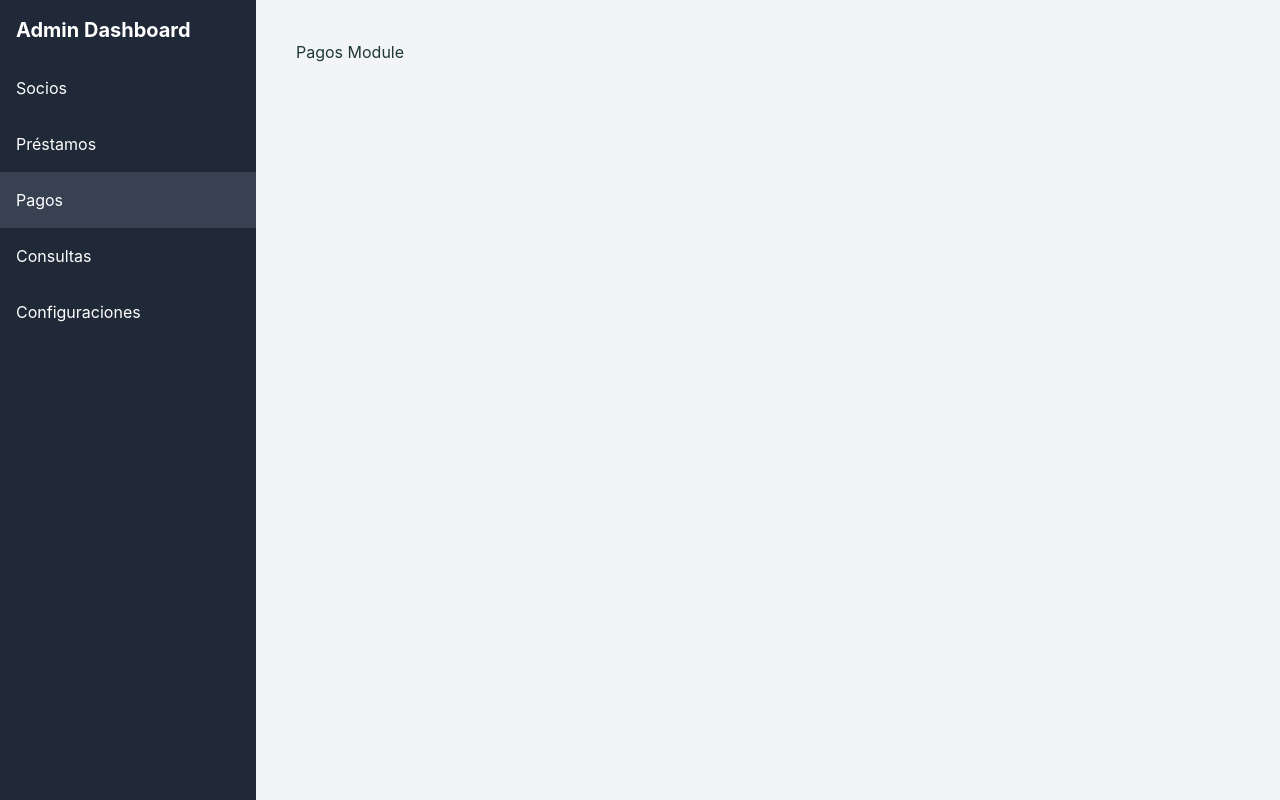
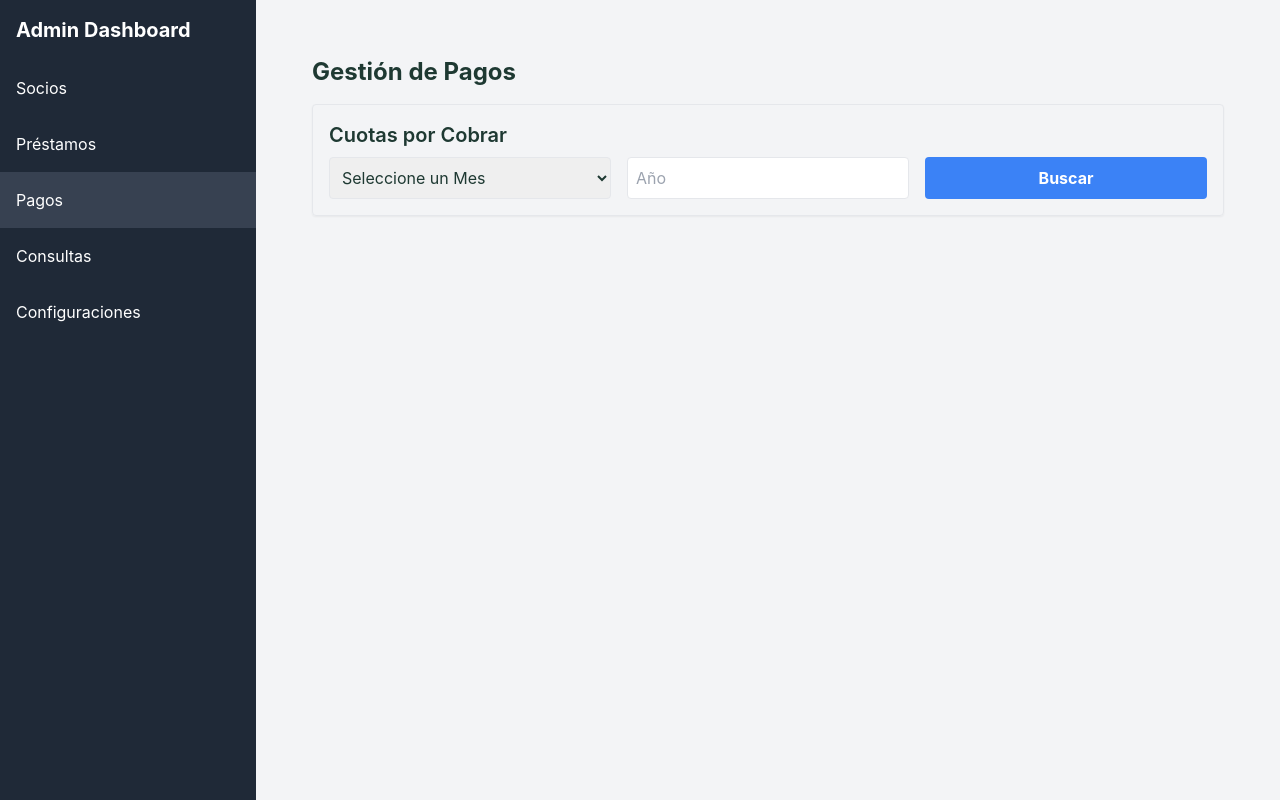
Before and after one commit to fenixlife1978/PRESTA-DOLARES, a Next.js app: page /admin in a window 1280 px wide. Both pictures are taken after a click on the item "Pagos". Built offline with nearby package versions, Linux system fonts and the light colour scheme.

Commit message:
Actualizacion de nuevos cambios en la web

```diff
--- /dev/null
+++ b/components/Pagos.js
@@ -0,0 +1,110 @@
+
+import { useState } from 'react';
+
+const PagosModule = () => {
+  const [socios, setSocios] = useState([
+    { id: 1, nombreCompleto: 'Juan Pérez', cedula: '12345678' },
+    { id: 2, nombreCompleto: 'Ana Gómez', cedula: '87654321' },
+  ]);
+
+  const [cuotas, setCuotas] = useState([
+    { socioId: 1, monto: 50, fechaVencimiento: '2024-07-15' },
+    { socioId: 2, monto: 50, fechaVencimiento: '2024-07-15' },
+    { socioId: 1, monto: 50, fechaVencimiento: '2024-08-15' },
+  ]);
+
+  const [mesSeleccionado, setMesSeleccionado] = useState('');
+  const [anioSeleccionado, setAnioSeleccionado] = useState('');
+  const [cuotasPorCobrar, setCuotasPorCobrar] = useState([]);
+
+  const handleBuscarCuotas = () => {
+    if (!mesSeleccionado || !anioSeleccionado) {
+      alert('Por favor, seleccione un mes y un año.');
+      return;
+    }
+
+    const cuotasFiltradas = cuotas.filter(cuota => {
+      const fecha = new Date(cuota.fechaVencimiento);
+      return (
+        fecha.getMonth() + 1 === parseInt(mesSeleccionado) &&
+        fecha.getFullYear() === parseInt(anioSeleccionado)
+      );
+    });
+
+    setCuotasPorCobrar(cuotasFiltradas);
+  };
+
+  const getNombreSocio = (socioId) => {
+    const socio = socios.find(s => s.id === socioId);
+    return socio ? socio.nombreCompleto : 'Desconocido';
+  };
+
+  return (
+    <div className="container mx-auto p-4">
+      <h2 className="text-2xl font-bold mb-4">Gestión de Pagos</h2>
+
+      <div className="mb-4 p-4 border rounded shadow-sm">
+        <h3 className="text-xl font-semibold mb-2">Cuotas por Cobrar</h3>
+        <div className="grid grid-cols-1 md:grid-cols-3 gap-4">
+          <select
+            value={mesSeleccionado}
+            onChange={(e) => setMesSeleccionado(e.target.value)}
+            className="border p-2 rounded w-full"
+          >
+            <option value="">Seleccione un Mes</option>
+            <option value="1">Enero</option>
+            <option value="2">Febrero</option>
+            <option value="3">Marzo</option>
+            <option value="4">Abril</option>
+            <option value="5">Mayo</option>
+            <option value="6">Junio</option>
+            <option value="7">Julio</option>
+            <option value="8">Agosto</option>
+            <option value="9">Septiembre</option>
+            <option value="10">Octubre</option>
+            <option value="11">Noviembre</option>
+            <option value="12">Diciembre</option>
+          </select>
+          <input
+            type="number"
+            placeholder="Año"
+            value={anioSeleccionado}
+            onChange={(e) => setAnioSeleccionado(e.target.value)}
+            className="border p-2 rounded w-full"
+          />
+          <button
+            onClick={handleBuscarCuotas}
+            className="bg-blue-500 hover:bg-blue-600 text-white font-bold py-2 px-4 rounded"
+          >
+            Buscar
+          </button>
+        </div>
+
+        {cuotasPorCobrar.length > 0 && (
+          <div className="overflow-x-auto mt-4">
+            <table className="min-w-full bg-white border">
+              <thead className="bg-gray-200">
+                <tr>
+                  <th className="py-2 px-4 border-b">Socio</th>
+                  <th className="py-2 px-4 border-b">Monto</th>
+                  <th className="py-2 px-4 border-b">Fecha de Vencimiento</th>
+                </tr>
+              </thead>
+              <tbody>
+                {cuotasPorCobrar.map((cuota, index) => (
+                  <tr key={index} className="hover:bg-gray-100">
+                    <td className="py-2 px-4 border-b">{getNombreSocio(cuota.socioId)}</td>
+                    <td className="py-2 px-4 border-b">${cuota.monto}</td>
+                    <td className="py-2 px-4 border-b">{cuota.fechaVencimiento}</td>
+                  </tr>
+                ))}
+              </tbody>
+            </table>
+          </div>
+        )}
+      </div>
+    </div>
+  );
+};
+
+export default PagosModule;
--- a/pages/admin.js
+++ b/pages/admin.js
@@ -1,6 +1,7 @@
 
 import { useState } from 'react';
 import SociosModule from '../components/Socios';
+import PagosModule from '../components/Pagos'; // Import PagosModule
 
 const AdminDashboard = () => {
   const [activeModule, setActiveModule] = useState('socios');
@@ -12,7 +13,7 @@ const AdminDashboard = () => {
       case 'prestamos':
         return <div>Prestamos Module</div>;
       case 'pagos':
-        return <div>Pagos Module</div>;
+        return <PagosModule />;
       case 'consultas':
         return <div>Consultas Module</div>;
       case 'configuraciones':
```
